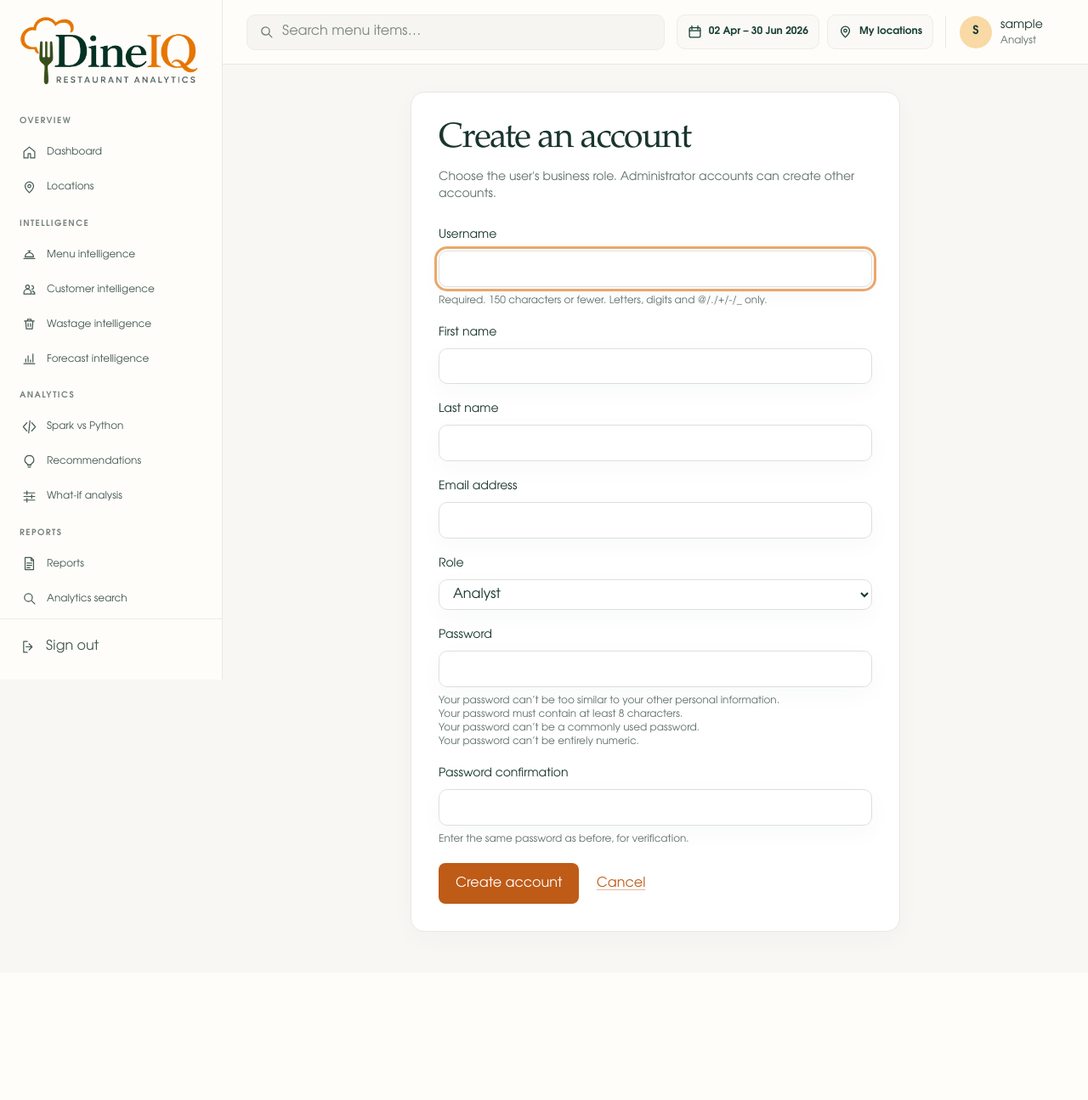
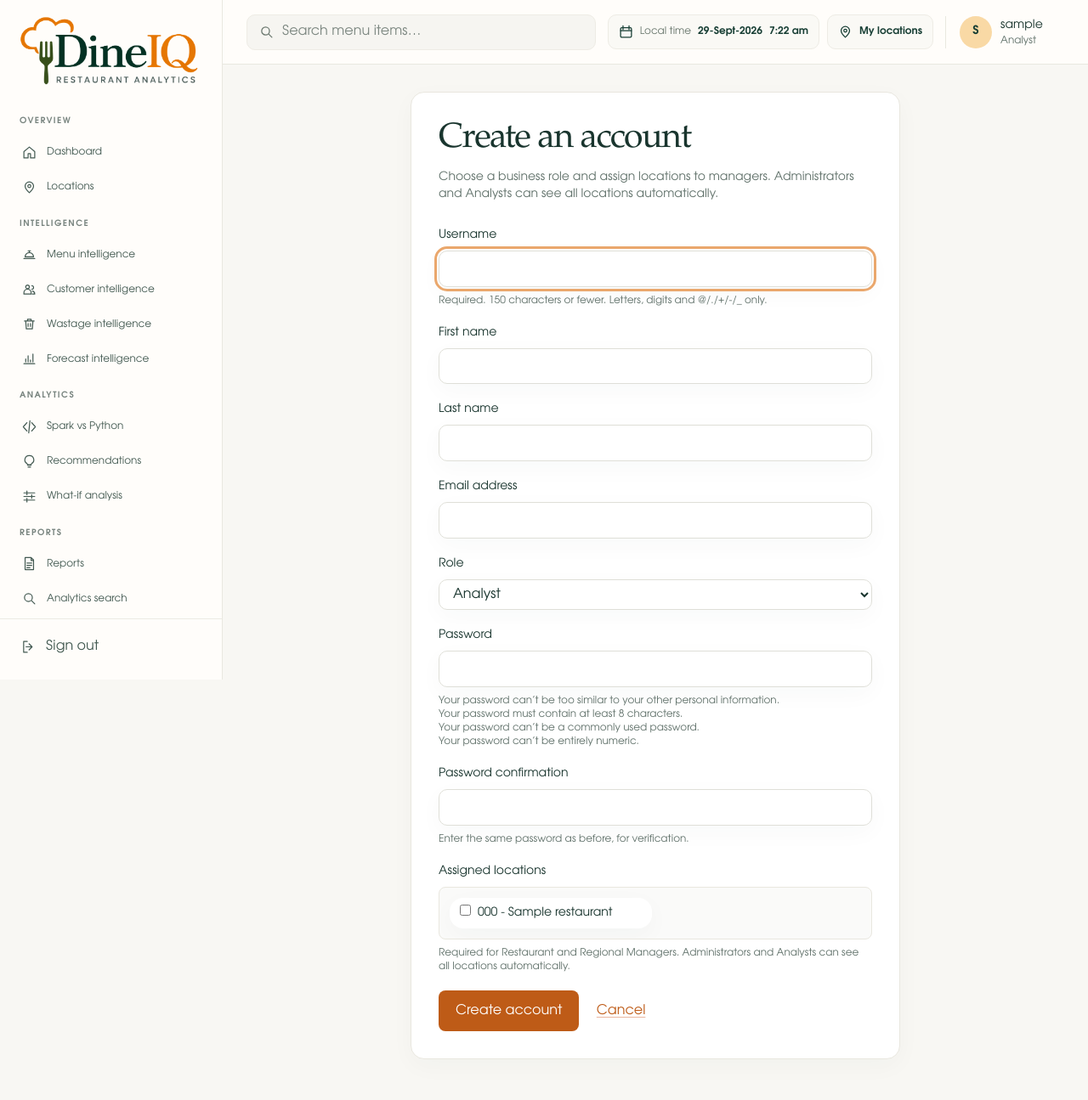
Before and after one commit to Ali-is-pro-123/sfc-databricks, a Django app: page /accounts/users/new/ in a window 1280 px wide. Shown: the whole page at 85% size. Before the commit the page ends 1097 px from the top, so only its background shows below. Run offline with Django 5.2, Linux system fonts and the light colour scheme; the visitor is signed in with stand-in values (Sample User, id 1); tables that the repository leaves empty hold one stand-in row (values such as "Sample post").

Commit message:
feat: add location assignments and refresh app navigation

```diff
--- a/dine_iq/apps/accounts/forms.py
+++ b/dine_iq/apps/accounts/forms.py
@@ -1,6 +1,9 @@
 """Validated forms for signing in and provisioning accounts."""
 
 from django.contrib.auth.forms import AuthenticationForm, UserCreationForm
+from django import forms
+
+from apps.restaurants.models import Restaurant
 
 from .models import User
 
@@ -9,17 +12,51 @@ class StyledFields:
     def __init__(self, *args, **kwargs):
         super().__init__(*args, **kwargs)
         for field in self.fields.values():
-            field.widget.attrs["class"] = (
-                "theme-field w-full rounded-lg border bg-white px-3 py-2"
-            )
+            if isinstance(field.widget, forms.CheckboxSelectMultiple):
+                field.widget.attrs["class"] = "accent-orange-600"
+            else:
+                field.widget.attrs["class"] = (
+                    "theme-field w-full rounded-lg border bg-white px-3 py-2"
+                )
 
 
 class SignInForm(StyledFields, AuthenticationForm):
     pass
 
 
-class AccountCreationForm(StyledFields, UserCreationForm):
+def location_field():
+    return forms.ModelMultipleChoiceField(
+        queryset=Restaurant.objects.filter(is_active=True).order_by("city", "name"),
+        widget=forms.CheckboxSelectMultiple,
+        required=False,
+        label="Assigned locations",
+        help_text="Required for Restaurant and Regional Managers. Administrators and Analysts can see all locations automatically.",
+    )
+
+
+class LocationAssignmentFields:
+
+    def clean(self):
+        cleaned_data = super().clean()
+        role = cleaned_data.get("role")
+        locations = cleaned_data.get("locations")
+        if role in (User.Role.RESTAURANT_MANAGER, User.Role.REGIONAL_MANAGER):
+            if not locations:
+                self.add_error("locations", "Select at least one location for a manager.")
+        elif role in (User.Role.ADMINISTRATOR, User.Role.ANALYST) and locations:
+            self.add_error("locations", "This role already has access to all locations; leave assignments empty.")
+        return cleaned_data
+
+
+class AccountCreationForm(LocationAssignmentFields, StyledFields, UserCreationForm):
+    locations = location_field()
+
     class Meta(UserCreationForm.Meta):
         model = User
         # Business administrators cannot grant Django staff or superuser flags.
         fields = ("username", "first_name", "last_name", "email", "role")
+
+
+class AccountAccessForm(LocationAssignmentFields, StyledFields, forms.Form):
+    role = forms.ChoiceField(choices=User.Role.choices)
+    locations = location_field()
--- a/dine_iq/apps/accounts/urls.py
+++ b/dine_iq/apps/accounts/urls.py
@@ -10,4 +10,5 @@ urlpatterns = [
     path("accounts/logout/", LogoutView.as_view(), name="logout"),
     path("accounts/users/", views.account_list, name="list"),
     path("accounts/users/new/", views.account_create, name="create"),
+    path("accounts/users/<int:pk>/access/", views.account_access, name="access"),
 ]
--- a/dine_iq/apps/accounts/views.py
+++ b/dine_iq/apps/accounts/views.py
@@ -4,10 +4,14 @@ from django.contrib import messages
 from django.contrib.auth.decorators import login_required
 from django.contrib.auth.views import LoginView
 from django.core.paginator import Paginator
-from django.shortcuts import redirect, render
+from django.db import transaction
+from django.db.models import Count
+from django.shortcuts import get_object_or_404, redirect, render
 from django.views.decorators.http import require_http_methods
 
-from .forms import AccountCreationForm, SignInForm
+from apps.restaurants.models import LocationAccess
+
+from .forms import AccountAccessForm, AccountCreationForm, SignInForm
 from .models import User
 from .permissions import administrator_required
 
@@ -25,7 +29,8 @@ def home(request):
 
 @administrator_required
 def account_list(request):
-    page = Paginator(User.objects.order_by("username"), 25).get_page(request.GET.get("page"))
+    accounts = User.objects.annotate(location_count=Count("locationaccess")).order_by("username")
+    page = Paginator(accounts, 25).get_page(request.GET.get("page"))
     return render(request, "accounts/list.html", {"page_obj": page})
 
 
@@ -34,7 +39,38 @@ def account_list(request):
 def account_create(request):
     form = AccountCreationForm(request.POST or None)
     if request.method == "POST" and form.is_valid():
-        user = form.save()
+        with transaction.atomic():
+            user = form.save()
+            LocationAccess.objects.bulk_create(
+                LocationAccess(user=user, restaurant=location)
+                for location in form.cleaned_data["locations"]
+            )
         messages.success(request, f"Account created for {user.username}.")
         return redirect("accounts:list")
     return render(request, "accounts/create.html", {"form": form})
+
+
+@administrator_required
+@require_http_methods(["GET", "POST"])
+def account_access(request, pk):
+    account = get_object_or_404(User, pk=pk)
+    initial = {
+        "role": account.role,
+        "locations": list(LocationAccess.objects.filter(user=account).values_list("restaurant_id", flat=True)),
+    }
+    form = AccountAccessForm(request.POST or None, initial=initial)
+    if request.method == "POST" and form.is_valid():
+        if account.pk == request.user.pk and form.cleaned_data["role"] != account.role:
+            form.add_error("role", "You cannot change your own role.")
+        else:
+            with transaction.atomic():
+                account.role = form.cleaned_data["role"]
+                account.save(update_fields=["role"])
+                LocationAccess.objects.filter(user=account).delete()
+                LocationAccess.objects.bulk_create(
+                    LocationAccess(user=account, restaurant=location)
+                    for location in form.cleaned_data["locations"]
+                )
+            messages.success(request, f"Access updated for {account.username}.")
+            return redirect("accounts:list")
+    return render(request, "accounts/access.html", {"form": form, "account": account})
--- a/dine_iq/dine_iq/urls.py
+++ b/dine_iq/dine_iq/urls.py
@@ -20,6 +20,7 @@ from apps.restaurants.admin import management_site
 from apps.restaurants import views as restaurant_views
 
 urlpatterns = [
+    path('data/', restaurant_views.data_management, name='data_management'),
     path('dashboard/', restaurant_views.executive_dashboard, name='executive_dashboard'),
     path('dashboard/menu/', restaurant_views.menu_intelligence_dashboard, name='menu_dashboard'),
     path('dashboard/customers/', restaurant_views.customer_intelligence_dashboard, name='customer_dashboard'),
--- a/static/css/navigation.css
+++ b/static/css/navigation.css
@@ -16,6 +16,7 @@
 .header-icon { width: 17px; height: 17px; flex: none; fill: none; stroke: currentColor; stroke-width: 1.8; stroke-linecap: round; stroke-linejoin: round; }
 .header-utilities { display: flex; align-items: center; gap: 9px; margin-left: auto; }
 .header-period, .header-location { display: inline-flex; align-items: center; gap: 8px; min-height: 41px; padding: 0 12px; border: 1px solid #eeece5; border-radius: 10px; background: #faf9f5; color: var(--forest); font-size: 12px; font-weight: 700; white-space: nowrap; text-decoration: none; }
+.header-clock-label { color: #68766c; font-weight: 500; }
 .header-location:hover { border-color: #edbe91; background: #fff4e9; }
 .header-profile { display: flex; align-items: center; gap: 10px; min-width: 140px; padding-left: 16px; border-left: 1px solid #e9e8e0; }
 .account-avatar { display: grid; place-items: center; flex: none; width: 38px; height: 38px; border-radius: 50%; background: #f9d9a5; color: var(--forest); font-size: 14px; font-weight: 700; }
@@ -46,7 +47,7 @@ body.navigation-open { overflow: hidden; }
   .mobile-menu-button, .header-leading { display: none; }
   .workspace-header { padding-inline: 28px; }
 }
-@media (max-width: 1250px) { .header-period { display: none; } }
-@media (max-width: 760px) { .header-search, .header-location { display: none; } .workspace-header { padding-inline: 16px; } }
+@media (max-width: 1250px) { .header-location { display: none; } .header-clock-label { display: none; } }
+@media (max-width: 760px) { .header-search, .header-location { display: none; } .header-period { gap: 4px; padding-inline: 7px; font-size: 10px; } .header-period .header-icon { display: none; } .workspace-header { padding-inline: 16px; } }
 @media (max-width: 420px) { .workspace-header .account-avatar { display: none; } .header-profile { min-width: 0; } .mobile-brand-link .brand-logo { width: 126px; height: 49px; } .mobile-brand-link .brand-logo img { top: -27px; left: -5px; width: 135px; } }
 @media (prefers-reduced-motion: reduce) { .navigation-link { transition: none; } }
--- /dev/null
+++ b/static/js/local_clock.js
@@ -0,0 +1,27 @@
+const localClock = document.getElementById('current-local-datetime');
+
+if (localClock) {
+  const dateText = document.getElementById('current-local-date');
+  const timeText = document.getElementById('current-local-time');
+  const dateFormat = new Intl.DateTimeFormat('en-PK', {
+    day: '2-digit', month: 'short', year: 'numeric',
+  });
+  const timeFormat = new Intl.DateTimeFormat('en-PK', {
+    hour: 'numeric', minute: '2-digit', hour12: true,
+  });
+
+  function updateLocalClock() {
+    // The browser clock reflects the visitor's timezone; it is not the analytics data period.
+    const now = new Date();
+    localClock.dateTime = now.toISOString();
+    dateText.textContent = dateFormat.format(now);
+    timeText.textContent = timeFormat.format(now);
+  }
+
+  updateLocalClock();
+  window.setInterval(updateLocalClock, 30000);
+  window.addEventListener('pageshow', updateLocalClock);
+  document.addEventListener('visibilitychange', () => {
+    if (!document.hidden) updateLocalClock();
+  });
+}
--- a/templates/accounts/create.html
+++ b/templates/accounts/create.html
@@ -3,7 +3,7 @@
 {% block content %}
 <section class="mx-auto max-w-xl rounded-2xl border border-slate-200 bg-white p-8">
   <h1 class="mb-3 text-3xl font-semibold">Create an account</h1>
-  <p class="mb-7 text-sm text-slate-600">Choose the user's business role. Administrator accounts can create other accounts.</p>
+  <p class="mb-7 text-sm text-slate-600">Choose a business role and assign locations to managers. Administrators and Analysts can see all locations automatically.</p>
   <form method="post">{% csrf_token %}{% include 'accounts/fields.html' %}
     <button type="submit" class="rounded-lg theme-action px-5 py-3 text-white">Create account</button>
     <a href="{% url 'accounts:list' %}" class="ml-4 underline">Cancel</a>
--- a/templates/accounts/fields.html
+++ b/templates/accounts/fields.html
@@ -1,8 +1,12 @@
 {% if form.non_field_errors %}<div role="alert" class="mb-5 text-red-700">{{ form.non_field_errors }}</div>{% endif %}
 {% for field in form %}
 <div class="mb-5">
-  <label class="mb-2 block text-sm font-medium" for="{{ field.id_for_label }}">{{ field.label }}</label>
-  {{ field }}
+  <label class="mb-2 block text-sm font-medium"{% if field.name != 'locations' %} for="{{ field.id_for_label }}"{% endif %}>{{ field.label }}</label>
+  {% if field.name == 'locations' %}
+  <div class="grid max-h-64 gap-2 overflow-y-auto rounded-lg border border-slate-200 bg-stone-50 p-3 sm:grid-cols-2" role="group" aria-label="Assigned locations">
+    {% for choice in field %}<label class="flex items-start gap-2 rounded-lg bg-white px-3 py-2 text-sm"><span>{{ choice.tag }}</span><span>{{ choice.choice_label }}</span></label>{% empty %}<p class="text-sm text-slate-500">No active locations are available. Add a location before creating a manager.</p>{% endfor %}
+  </div>
+  {% else %}{{ field }}{% endif %}
   {% if field.help_text %}<div class="mt-2 text-xs text-slate-500">{{ field.help_text|safe }}</div>{% endif %}
   {% for error in field.errors %}<p role="alert" class="mt-2 text-sm text-red-700">{{ error }}</p>{% endfor %}
 </div>
--- a/templates/accounts/list.html
+++ b/templates/accounts/list.html
@@ -8,8 +8,8 @@
 <div class="overflow-x-auto rounded-xl border border-slate-200 bg-white">
   <table class="w-full text-left text-sm">
     <caption class="sr-only">Application users and business roles</caption>
-    <thead class="bg-slate-100"><tr><th scope="col" class="p-4">Username</th><th scope="col" class="p-4">Role</th><th scope="col" class="p-4">Status</th></tr></thead>
-    <tbody>{% for account in page_obj %}<tr class="border-t border-slate-100"><td class="p-4">{{ account.username }}</td><td class="p-4">{{ account.get_role_display }}</td><td class="p-4">{{ account.is_active|yesno:'Active,Inactive' }}</td></tr>{% empty %}<tr><td colspan="3" class="p-4">No accounts found.</td></tr>{% endfor %}</tbody>
+    <thead class="bg-slate-100"><tr><th scope="col" class="p-4">Username</th><th scope="col" class="p-4">Role</th><th scope="col" class="p-4">Location access</th><th scope="col" class="p-4">Status</th><th scope="col" class="p-4">Action</th></tr></thead>
+    <tbody>{% for account in page_obj %}<tr class="border-t border-slate-100"><td class="p-4">{{ account.username }}</td><td class="p-4">{{ account.get_role_display }}</td><td class="p-4">{% if account.role == 'administrator' or account.role == 'analyst' %}All locations{% elif account.location_count %}{{ account.location_count }} assigned{% else %}<span class="text-amber-700">Needs assignment</span>{% endif %}</td><td class="p-4">{{ account.is_active|yesno:'Active,Inactive' }}</td><td class="p-4"><a class="font-medium underline" href="{% url 'accounts:access' account.pk %}">Manage access</a></td></tr>{% empty %}<tr><td colspan="5" class="p-4">No accounts found.</td></tr>{% endfor %}</tbody>
   </table>
 </div>
 <nav aria-label="Pagination" class="mt-5 flex gap-5 text-sm">
--- a/templates/base.html
+++ b/templates/base.html
@@ -5,11 +5,12 @@
   <meta charset="utf-8">
   <meta name="viewport" content="width=device-width, initial-scale=1">
   <title>{% block title %}DineIQ Analytics{% endblock %}</title>
-  <link rel="icon" href="{% static 'assets/brand.svg' %}" type="image/svg+xml">
+  <link rel="icon" href="{% static 'assets/dineiq-logo.png' %}?v=2" type="image/png">
   <script src="https://cdn.jsdelivr.net/npm/@tailwindcss/browser@4"></script>
   <link rel="stylesheet" href="{% static 'css/theme.css' %}">
   <link rel="stylesheet" href="{% static 'css/navigation.css' %}">
   <script src="{% static 'js/navigation.js' %}" defer></script>
+  <script src="{% static 'js/local_clock.js' %}" defer></script>
 </head>
 <body class="dineiq-theme min-h-screen bg-slate-50 text-slate-900 {% if user.is_authenticated %}has-sidebar{% endif %}">
   <a href="#main" class="skip-link">Skip to content</a>
@@ -41,7 +42,7 @@
         <input id="global-search" name="item" type="search" placeholder="Search menu items…" maxlength="60">
       </form>
       <div class="header-utilities">
-        <span class="header-period" title="Verified historical sales period"><svg class="header-icon" aria-hidden="true"><use href="{% static 'assets/icons.svg' %}#calendar"></use></svg>02 Apr – 30 Jun 2026</span>
+        <time id="current-local-datetime" class="header-period" title="Current date and time in your device's timezone"><svg class="header-icon" aria-hidden="true"><use href="{% static 'assets/icons.svg' %}#calendar"></use></svg><span class="header-clock-label">Local time</span><span id="current-local-date">Loading date…</span><span id="current-local-time"></span></time>
         <a class="header-location" href="{% url 'restaurants:list' %}"><svg class="header-icon" aria-hidden="true"><use href="{% static 'assets/icons.svg' %}#pin"></use></svg>My locations</a>
       </div>
       <div class="header-profile">
--- a/templates/includes/navigation.html
+++ b/templates/includes/navigation.html
@@ -25,7 +25,7 @@
   {% if user.can_manage_accounts %}
   <div class="navigation-group">
     <p class="navigation-heading">Administration</p>
-    {% include 'includes/navigation_link.html' with route='management:index' label='Manage data' icon='database' %}
+    {% include 'includes/navigation_link.html' with route='data_management' label='Manage data' icon='database' %}
     {% include 'includes/navigation_link.html' with route='accounts:list' child_route='accounts:create' label='Users / roles' icon='people' title='Manage accounts' %}
   </div>
   {% endif %}
```
Also changed, not shown: dine_iq/apps/accounts/tests.py (+59 -0 lines), dine_iq/apps/restaurants/views.py (+14 -1 lines), templates/accounts/access.html (added, +12 -0 lines), templates/restaurants/data_management.html (added, +23 -0 lines), tests/test_local_clock.js (added, +53 -0 lines).
